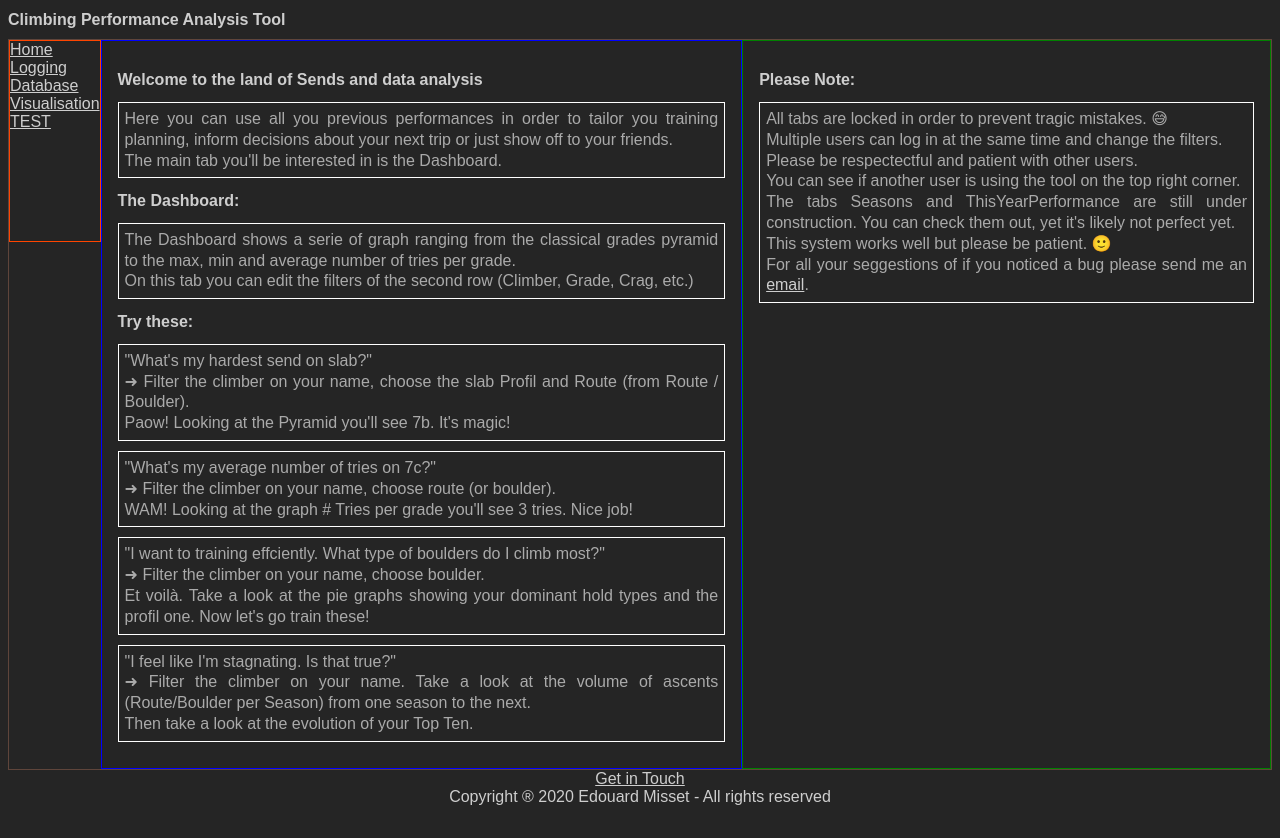
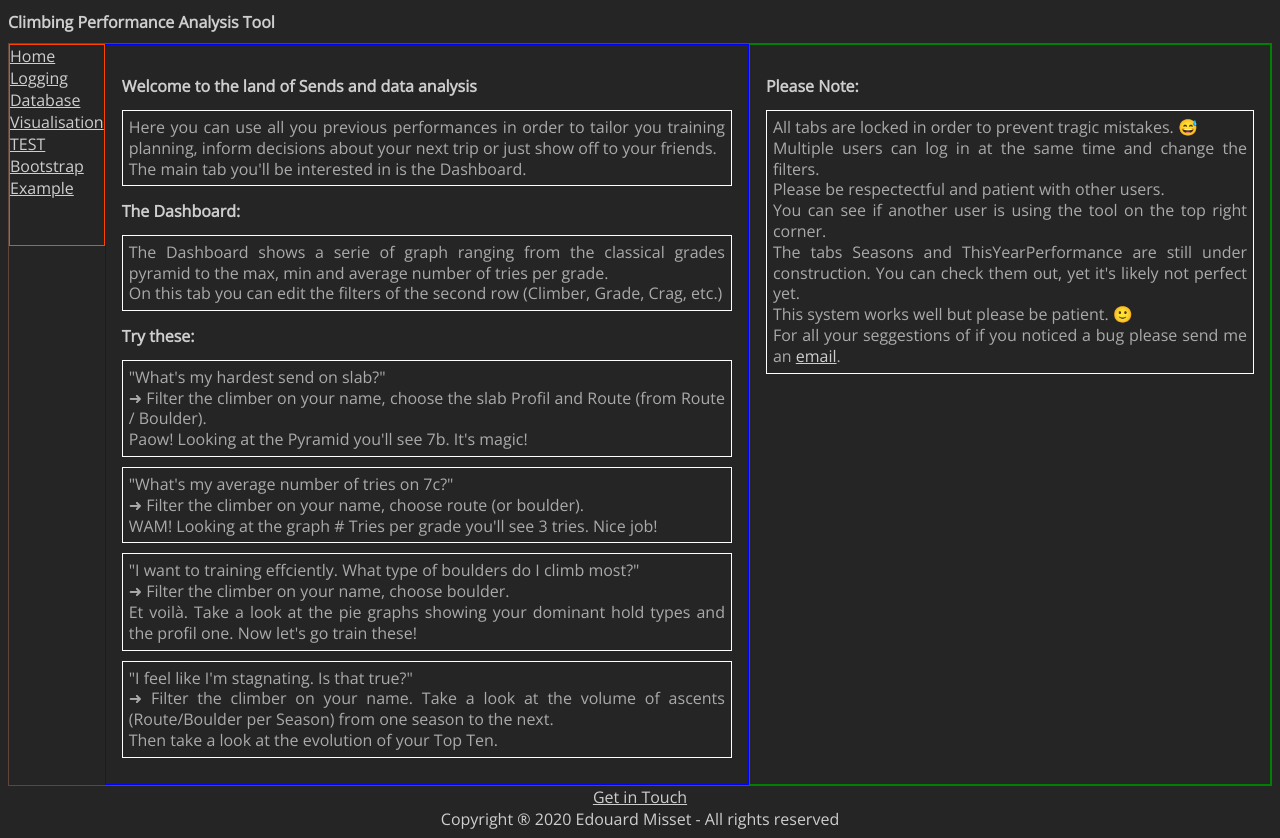
Before and after one commit to edouardmisset/testHTMLCSSJS, a plain HTML site: page index.html in a window 1280 px wide. Before the commit the page ends 814 px from the top, so only its background shows below. Drawn offline with nearby package versions, Linux system fonts and the light colour scheme.

Commit message:
Added Google Fonts

```diff
--- a/css/master.css
+++ b/css/master.css
@@ -1,6 +1,12 @@
+@import 'https://fonts.googleapis.com/css?family=Open Sans';
+
+@import 'https://fonts.googleapis.com/css2?family=Montserrat&display=swap';
+
+@import 'https://fonts.googleapis.com/css2?family=Roboto:wght@300&display=swap';
+
 *
 {
-  font-family: Arial, Verdana, sans-serif;
+  font-family: 'Open Sans', Roboto, Montserrat, Arial, Helvetica, sans-serif;
   font-style: normal;
   font-size: medium;
   color: rgb(206, 206, 206);
@@ -98,3 +104,26 @@ form
 footer{
   text-align: center;
 }
+
+
+/* 3 classes left, right, main. Float allows them to reconfigure under 1024px to top middle bottom */
+/*
+.left,
+.right {
+  float: left;
+  width: 20%;
+}
+
+.main {
+  float: left;
+  width: 60%;
+}
+
+@media screen and (max-width:1024px) {
+  .left,
+  .main,
+  .right {
+    width: 100%;
+  }
+}
+*/
--- a/index.html
+++ b/index.html
@@ -3,8 +3,11 @@
 
 <head>
   <meta charset="utf-8">
-  <meta name="viewport" content="width=device-width" />
+  <meta name="viewport" content="width=device-width, initial-scale=1.0">
   <link rel="stylesheet" href="css/master.css">
+  <!--
+  <link rel="stylesheet" href="https://www.w3schools.com/w3css/4/w3.css">
+  -->
   <title>Climbing Performance Analysis Tool</title>
 </head>
 
@@ -24,6 +27,7 @@
         <li><a href="content/database.html">Database</a></li>
         <li><a href="content/visualisation.html">Visualisation</a></li>
         <li><a href="test.html">TEST</a></li>
+        <li><a href="bootstrapExample.html">Bootstrap Example</a></li>
       </ul>
     </nav>
 
```
